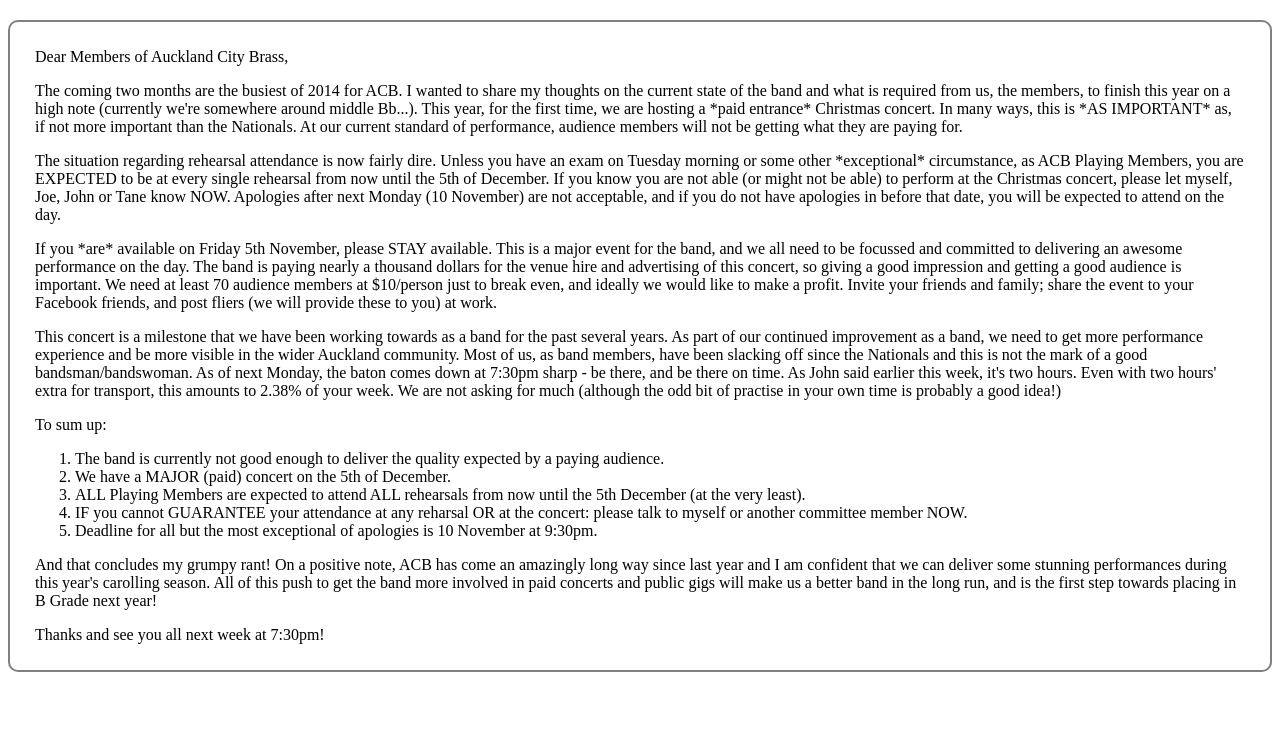
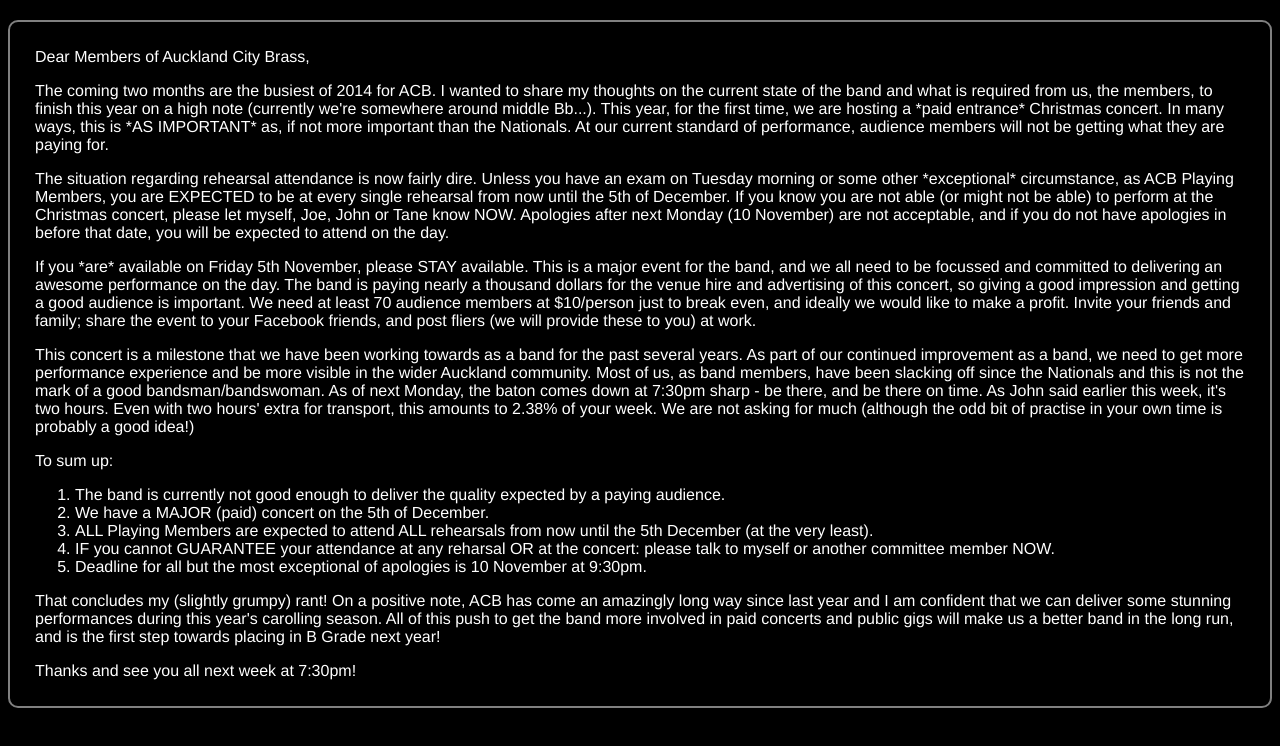
Before and after one commit to AucklandCityBrass/StaticWebsite, a plain HTML site: page end-2014.html in a window 1280 px wide. Drawn offline with Linux system fonts and the light colour scheme.

Commit message:
Update end-2014.html

```diff
--- a/end-2014.html
+++ b/end-2014.html
@@ -4,9 +4,15 @@
 <title>Message to ACB Members - Nov 2014</title>
 <link href="assets/css/acb_custom.css" rel="stylesheet"/>
 <style>
+  body {
+    font-family: 'Helvetica', 'Arial', sans-serif;
+    font-size: 12pt;
+    color: white;
+    background-color: black;
+  }
   .acb-info-container {
   	padding: 10px 25px;
-}
+  }
 </style>
 </head>
 <body>
@@ -29,7 +35,7 @@
 <li>Deadline for all but the most exceptional of apologies is 10 November at 9:30pm.</li>
 </ol>
 
-<p>And that concludes my grumpy rant! On a positive note, ACB has come an amazingly long way since last year and I am confident that we can deliver some stunning performances during this year's carolling season. All of this push to get the band more involved in paid concerts and public gigs will make us a better band in the long run, and is the first step towards placing in B Grade next year!</p>
+<p>That concludes my (slightly grumpy) rant! On a positive note, ACB has come an amazingly long way since last year and I am confident that we can deliver some stunning performances during this year's carolling season. All of this push to get the band more involved in paid concerts and public gigs will make us a better band in the long run, and is the first step towards placing in B Grade next year!</p>
 
 <p>Thanks and see you all next week at 7:30pm!</p>
 </div>
```
